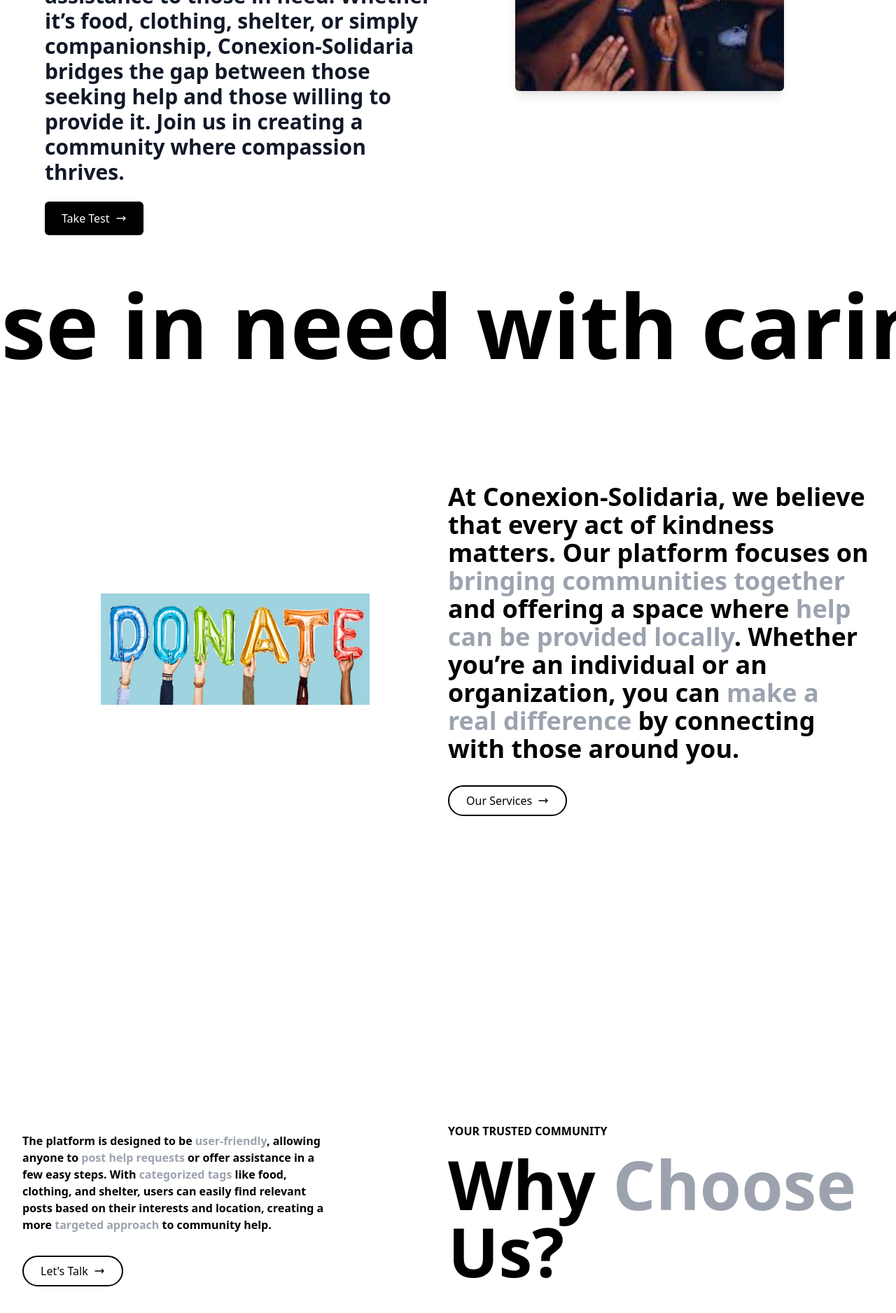
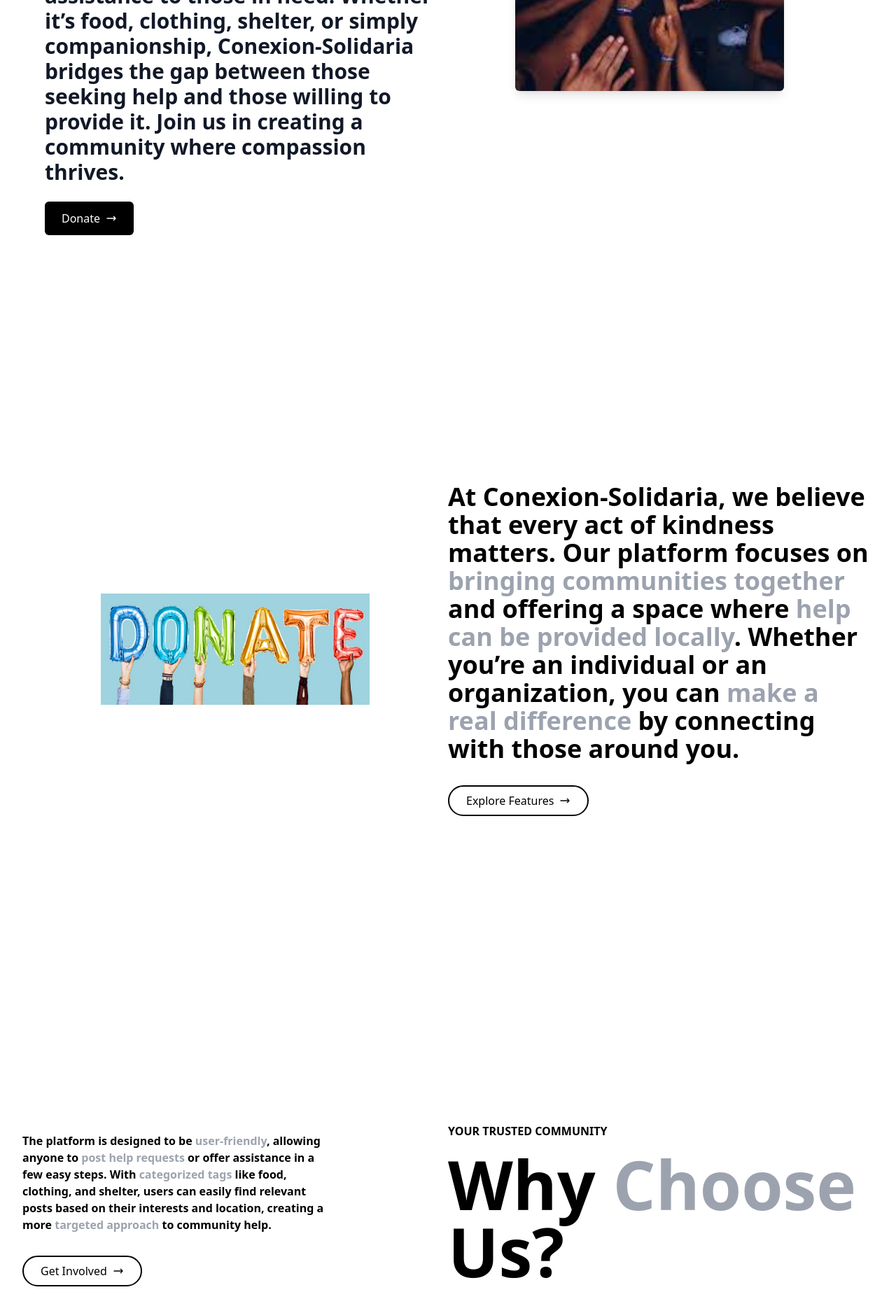
Before and after one commit to Error-404-NotFound/Conexion-Solidaria, a React (Vite) app in the folder frontend/: page / in a window 1280 px wide. Shown: the part 608-2484 px from the top of the page at 70% size. Built offline with nearby package versions, Linux system fonts and the light colour scheme.

Commit message:
Bugs Fixed

```diff
--- a/frontend/src/pages/Home.jsx
+++ b/frontend/src/pages/Home.jsx
@@ -51,7 +51,7 @@ export const Home = () => {
 
             {/* Call to Action Button */}
             <button className="bg-black text-white dark:bg-gray-700 dark:text-gray-100 py-3 px-6 rounded-md flex items-center space-x-2 hover:bg-gray-800 dark:hover:bg-gray-600 transition duration-200">
-              <span>Take Test</span>
+              <span>Donate</span>
               <svg
                 xmlns="http://www.w3.org/2000/svg"
                 fill="none"
@@ -137,7 +137,7 @@ export const InfoSection = () => {
 
         {/* Button */}
         <button className="mt-8 bg-white dark:bg-gray-800 text-black dark:text-white border-2 border-black dark:border-white rounded-full py-2 px-6 flex items-center hover:bg-gray-100 dark:hover:bg-gray-700 transition">
-          <span className="mr-2">Our Services</span>
+          <span className="mr-2">Explore Features</span>
           <svg
             xmlns="http://www.w3.org/2000/svg"
             fill="none"
@@ -164,7 +164,7 @@ export const WhyUS = () => {
 
         {/* Button */}
         <button className="mt-8 bg-white dark:bg-gray-800 text-black dark:text-white border-2 border-black dark:border-white rounded-full py-2 px-6 flex items-center hover:bg-gray-100 dark:hover:bg-gray-700 transition">
-          <span className="mr-2">Let's Talk</span>
+          <span className="mr-2"> Get Involved</span>
           <svg
             xmlns="http://www.w3.org/2000/svg"
             fill="none"
--- a/frontend/src/pages/Login.jsx
+++ b/frontend/src/pages/Login.jsx
@@ -91,21 +91,21 @@ const Login = () => {
     return (
         <div className="flex justify-center items-center pt-14 min-h-screen bg-gray-100 mt-10 dark:bg-gray-900 text-gray-900 dark:text-gray-100 font-sans">
             <div className="bg-white p-8 rounded-lg shadow-md dark:bg-black dark:text-white">
-                <h2 className="text-3xl font-bold text-center mb-6">Please Register</h2>
+                <h2 className="text-3xl font-bold text-center mb-6">Please Login  </h2>
                 <form className="space-y-6" onSubmit={handleSubmit}>
                     {/* Email Field */}
-                    <div className="flex items-center border-b border-gray-300 py-2 dark:text-white">
-                        <AiOutlineMail className="inline-block mr-2 mb-1 text-lg" />
+                    <div className="flex items-center border-gray-300 py-2 dark:text-white">
+                        <AiOutlineUser className="inline-block mr-2 mb-1 text-lg" />
                         <input
-                            type="username"
+                            type="text"
                             placeholder="Enter your username"
                             className="dark:placeholder-black w-full px-3 py-2 placeholder-gray-300 border border-gray-300 rounded-md py-2 px-4 focus:outline-none focus:ring focus:ring focus:border-blue-300 dark:text-black"
                         />
                     </div>
 
                     {/* Password Field */}
-                    <div className="flex items-center border-b border-gray-300 py-2 dark:text-white">
-                        <AiOutlineLock className="text-gray-500 mr-3" />
+                    <div className="flex items-center border-gray-300 py-2 dark:text-white">
+                        <AiOutlineLock className="inline-block mr-2 mb-1 text-lg" />
                         <input
                             type="password"
                             placeholder="Enter your password"
--- a/frontend/src/pages/Register.jsx
+++ b/frontend/src/pages/Register.jsx
@@ -387,13 +387,6 @@ const Register = () => {
           <div className="text-center">
             <button type="submit" className="bg-secondary hover:bg-red-500 text-white py-2 px-4 rounded-md">Register</button>
 
-            {
-              errors && (
-                <div className="text-red-500 text-sm w-full mt-1">
-                  <p>Password doesn't match!</p>
-                </div>
-              )
-            }
           </div>
 
         </form>
--- a/frontend/src/pages/TextScroll.css
+++ b/frontend/src/pages/TextScroll.css
@@ -1,22 +1,30 @@
 @keyframes scrollFirst {
   0% {
-      transform: translateX(10%);
+    transform: translateX(100%); /* Start fully outside the right edge */
   }
   100% {
-      transform: translateX(-100%);
+    transform: translateX(-100%); /* End fully outside the left edge */
   }
 }
 
 @keyframes scrollRest {
   0% {
-      transform: translateX(100%);
+    transform: translateX(100%); /* Start fully outside the right edge */
   }
   100% {
-      transform: translateX(-100%);
+    transform: translateX(-100%); /* End fully outside the left edge */
   }
 }
 
 .scrolling-text {
   display: inline-block;
-    animation: scrollFirst 13s linear infinite; /* First time animation */
+  animation: scrollFirst 20s linear infinite; /* Slower scroll for smooth animation */
+  animation-delay: 0s; /* No delay, starts immediately */
 }
+
+/* Optional: To create a smooth transition between scrolls */
+.scrolling-text-rest {
+  display: inline-block;
+  animation: scrollRest 35s linear infinite;
+  animation-delay: 1s; /* Adjust delay if you need subsequent text */
+}
```
Lines whose indentation alone changed are shown as unchanged.
